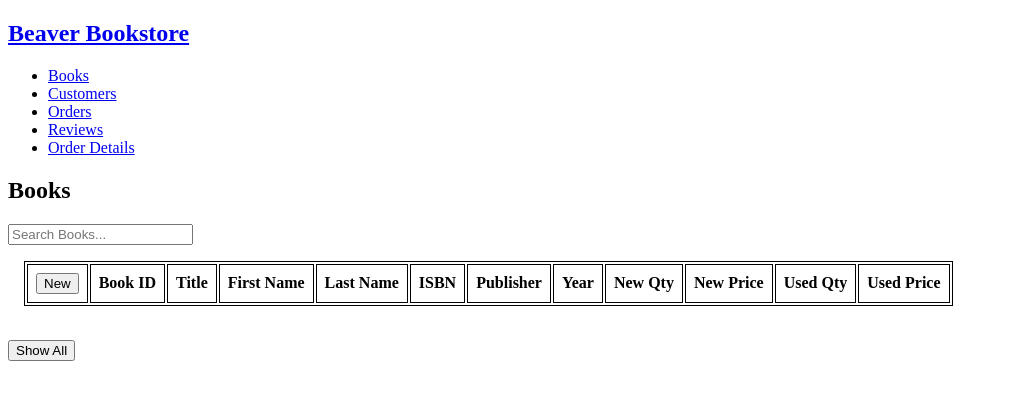
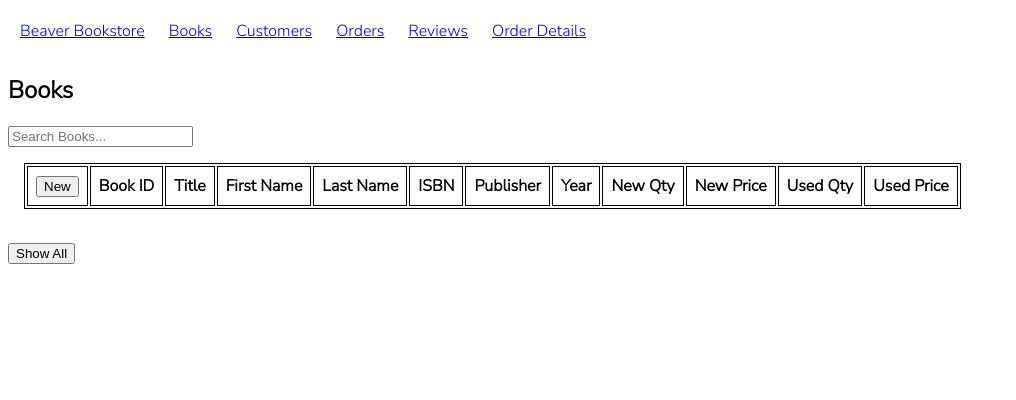
Before and after one commit to h3nry-m/Beaver_Bookstore, a Flask app: page /books in a window 1280 px wide. Shown: the top 400 px of the page, without its empty margins (0-1016 px from the left). Run offline with Flask 2, Linux system fonts and the light colour scheme; data that the repository does not hold is empty; some libraries are stand-ins or nearby versions.

Commit message:
Changed font and made top more navbar like - still very plain

```diff
--- a/app.py
+++ b/app.py
@@ -162,8 +162,10 @@ def root():
 
 # Listener
 if __name__ == "__main__":
-    port = int(os.environ.get('PORT', 9010)) #9114
+    port = int(os.environ.get('PORT', 9011)) #9114
     #                                 ^^^^
     #              You can replace this number with any valid port
-
+    # app.run(debug=True) dunno your workflow but if you do debug=True then you can just
+    # refresh the page instead of killing the hosting and restarting the hosting each time
+    # like I was doing
     app.run(host="flip2.engr.oregonstate.edu", port=port, debug = False)
--- a/static/styles.css
+++ b/static/styles.css
@@ -1,3 +1,9 @@
+@import url('https://fonts.googleapis.com/css2?family=Nunito+Sans:wght@300&display=swap');
+
+p {
+    font-family: "Nunito Sans";
+}
+
 tr:nth-child(even) {
     background-color: #e5e5e5;
 }
@@ -8,16 +14,21 @@ tr:nth-child(even) {
 
 }
 
+h1 {
+    font-family: "Nunito Sans";
+}
+
 .table_header {
     text-align: left;
     border: 1px solid black;
-
+    font-family: "Nunito Sans";
 }
 
 .table_cell {
     padding: 8px;
     border: 1px solid black;
-
+    font-family: "Nunito Sans";
+    text-align: center;
 }
 
 
@@ -32,3 +43,25 @@ tr:nth-child(even) {
 #delete {
     display: none;
 }
+
+ul {
+    list-style-type: none;
+    margin: 0;
+    padding: 0;
+    overflow: hidden;
+}
+
+li {
+    float: left;
+}
+
+li a {
+    display: block;
+    padding: 12px 12px;
+    text-align: center;
+    font-family: "Nunito Sans";
+}
+
+form {
+    font-family: "Nunito Sans";
+}
--- a/templates/base.html
+++ b/templates/base.html
@@ -2,11 +2,11 @@
 <title>{% block title %}{% endblock %}</title>
 <section class="content">
     <header>
-        <h1><a href="/">Beaver Bookstore</a></h1>
         <link rel="stylesheet" href="/static/styles.css"/>
         <script src="/static/script.js"></script>
     </header>
     <ul>
+        <li><a href="/">Beaver Bookstore</a></li>
         <li><a href="/books">Books</a></li>
         <li><a href="/customers">Customers</a></li>
         <li><a href="/orders">Orders</a></li>
```
